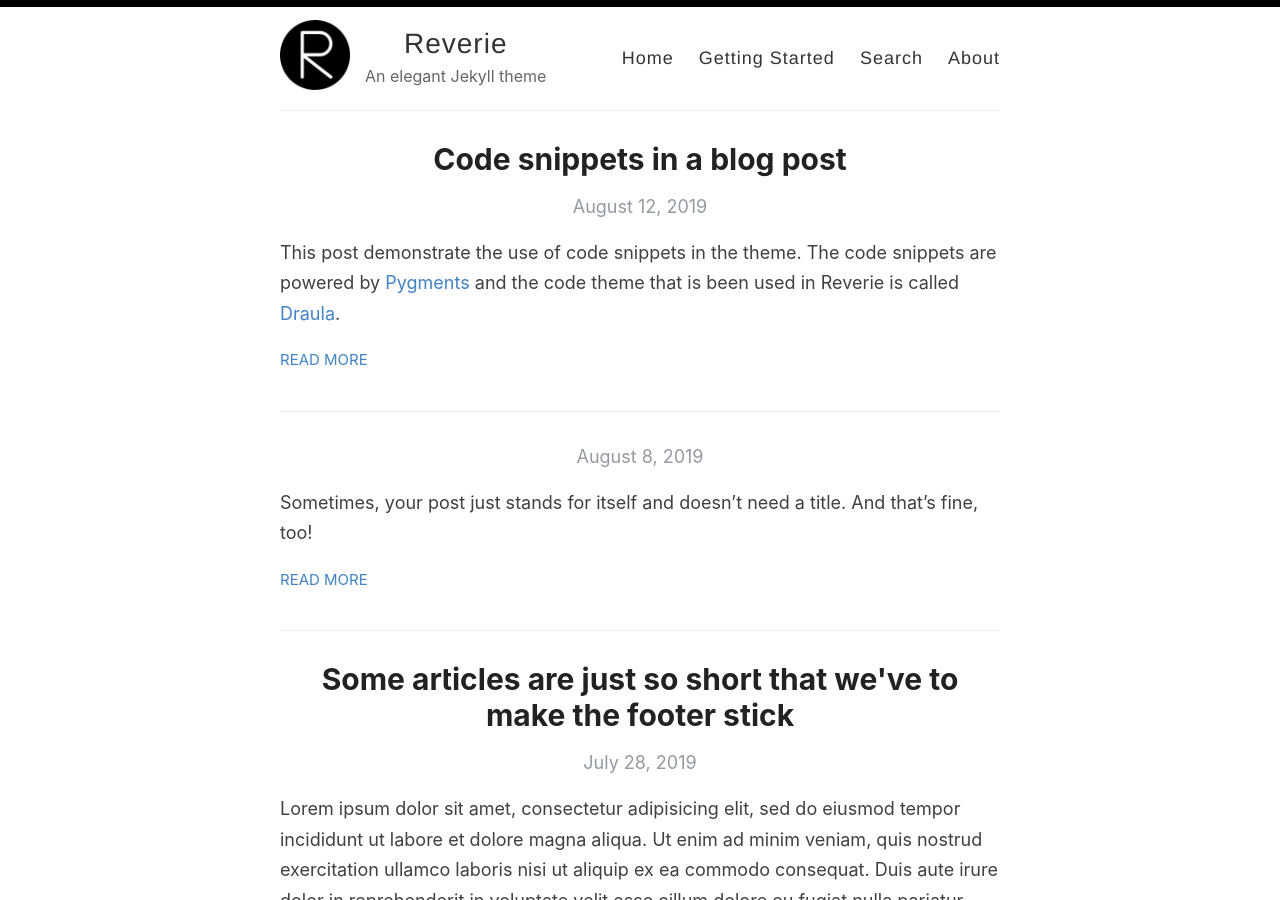
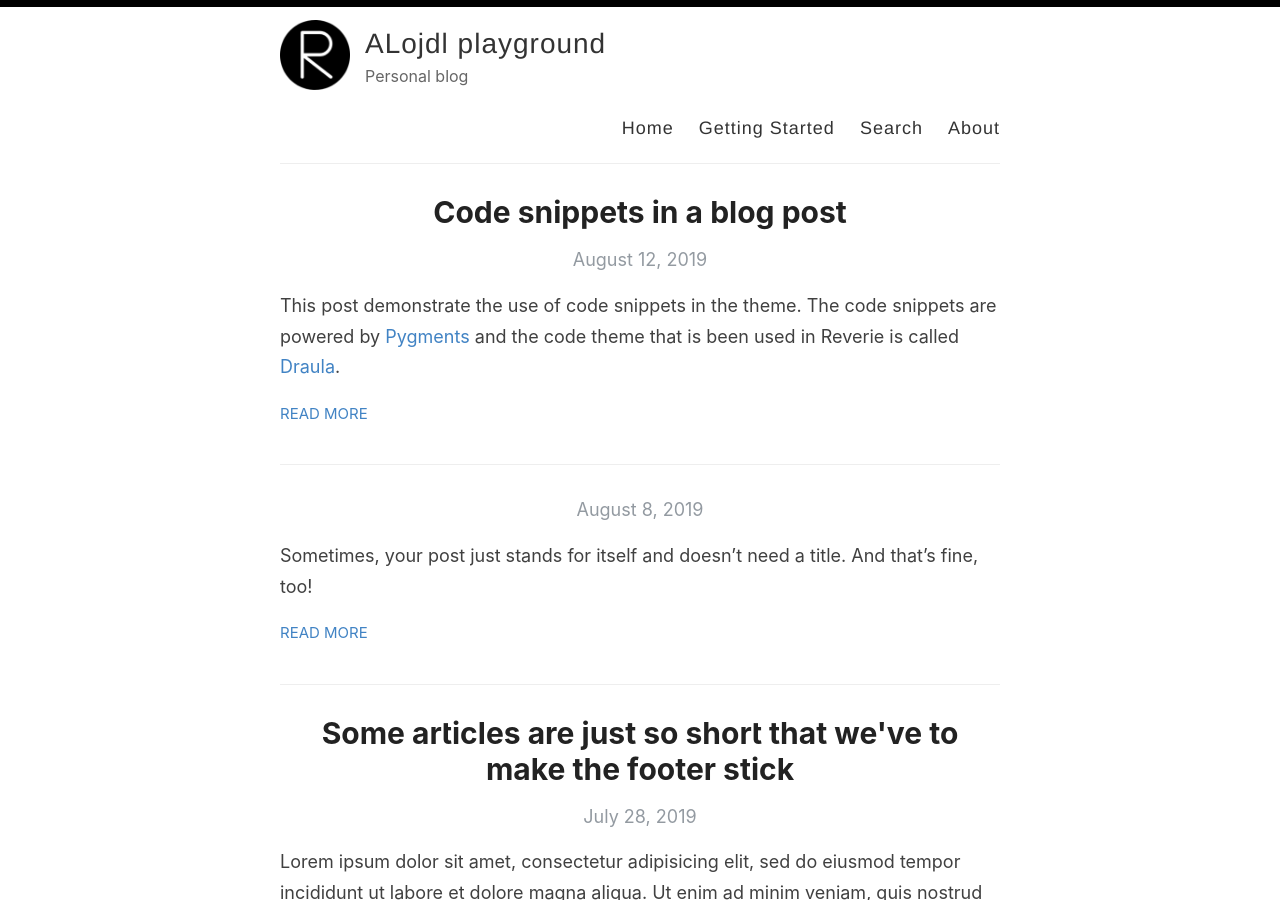
Before and after one commit to ALojdl/ALojdl.github.io, a Jekyll site: the page built from index.html, in a window 1280 px wide and 900 px high. Built offline with Jekyll 4.4.1, drawn with Linux system fonts in a browser that asks for light colours; the list of posts is cut into pages by our own code.

Commit message:
Update _config.yml
Update to _config.yml, in order to see the first version of a personal blog.

```diff
--- a/_config.yml
+++ b/_config.yml
@@ -3,13 +3,13 @@
 #
 
 # Name of your site (displayed in the header)
-name: Reverie
+name: ALojdl playground
 
 # Name of the author
-author: Amit Merchant
+author: Andrej Lojdl
 
 # Short bio or description (displayed in the header)
-description: An elegant Jekyll theme
+description: Personal blog
 
 # URL of your avatar or profile pic (you could use your GitHub profile pic)
 avatar: /images/reverie.png
```
